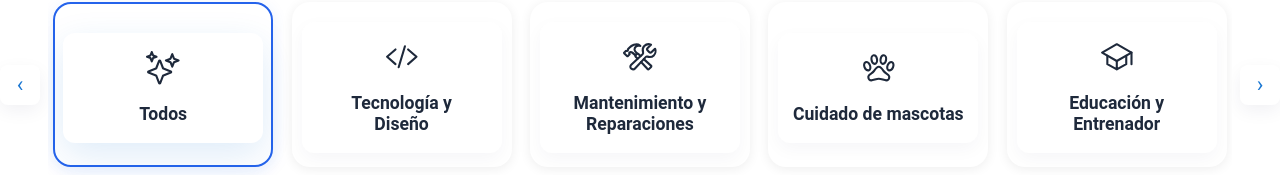
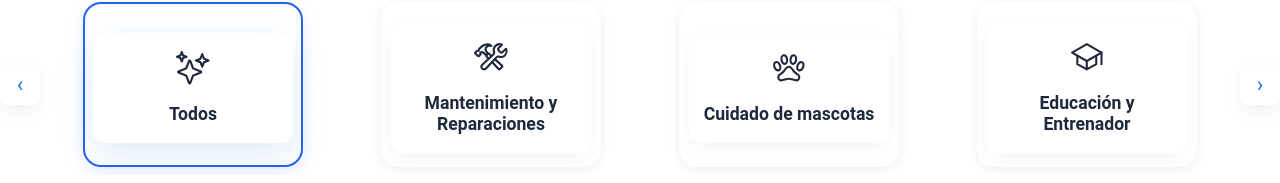
Before and after one commit to jgomezr99/appserviprox, a React (Vite) app: page /servicioJob/servicio in a window 1280 px wide. Shown: the part 138-321 px from the top of the page. Built offline with nearby package versions, Linux system fonts and the light colour scheme.

Commit message:
Fix category label for technology and design
changes

```diff
--- a/src/components/servicioJob/servicio.tsx
+++ b/src/components/servicioJob/servicio.tsx
@@ -82,7 +82,7 @@ type Publicacion = {
 
 const CATEGORIES: Category[] = [
   { id: "all",               label: "Todos",                          icon: sparklesOutline },
-  { id: "tecno_diseno",      label: "Tecnología y\nDiseño",           icon: codeSlashOutline },
+
   { id: "mantenimiento",     label: "Mantenimiento y\nReparaciones",  icon: constructOutline },
   { id: "cuidado_mascota",   label: "Cuidado de mascotas",            icon: pawOutline },
 
```
